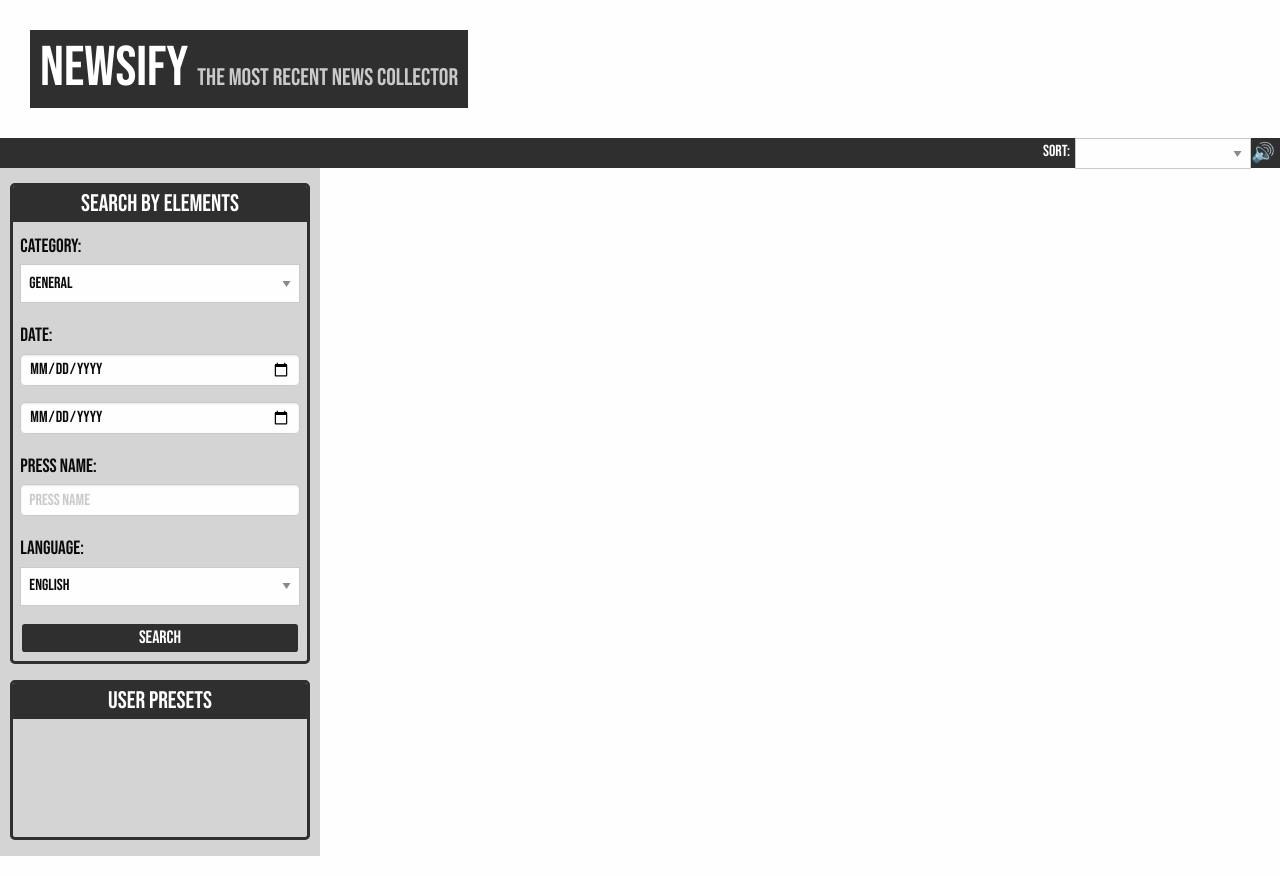
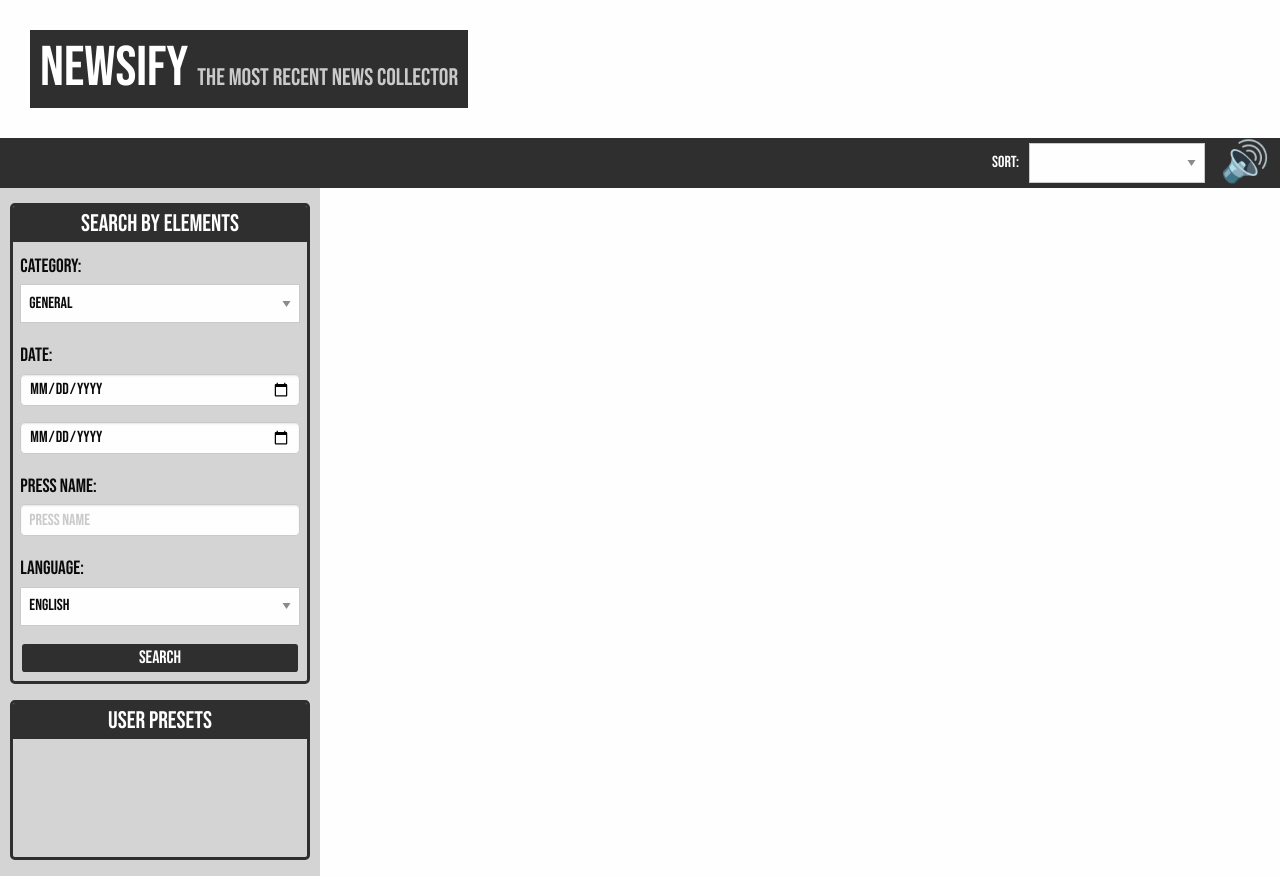
Before and after one commit to 1tbrooks1/Newsify, a plain HTML site: page index.html in a window 1280 px wide. Drawn offline with nearby package versions, Linux system fonts and the light colour scheme.

Commit message:
changed styling in nav bar for sort and speaker so that they are easier to see

```diff
--- a/assets/css/style.css
+++ b/assets/css/style.css
@@ -46,12 +46,13 @@ nav {
     background-color: var(--primary);
     display: flex;
     flex-direction: row-reverse;
-    height: 30px;
+    height: 50px;
+    align-items: center;
 }
 
 .speaker-button{
-    font-size: 1.2rem;
-    padding-right: 5px;
+    font-size: 2.5rem;
+    padding: 10px;
 }
 
 .control-modal {
@@ -73,12 +74,13 @@ nav {
 .sort-label {
     color:white;
     font-size: 1.0rem;
-    margin-right: 5px;
+    margin: 5px;
 }
 
 .dropdown-sort {
     width: 11rem;
-    height: 1.9rem;
+    height: 2.5rem;
+    margin: 5px;
 }
 
 .slider {
```
